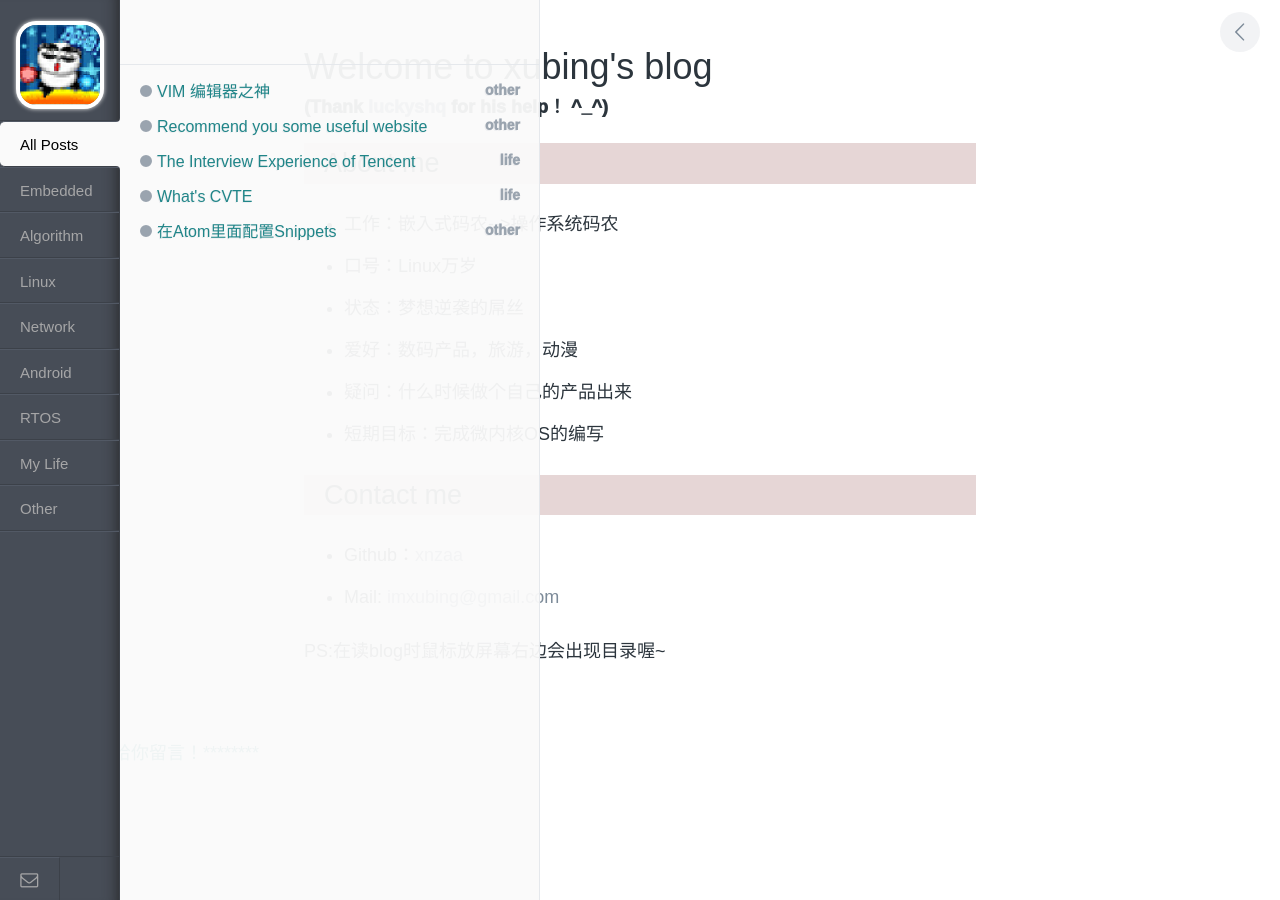
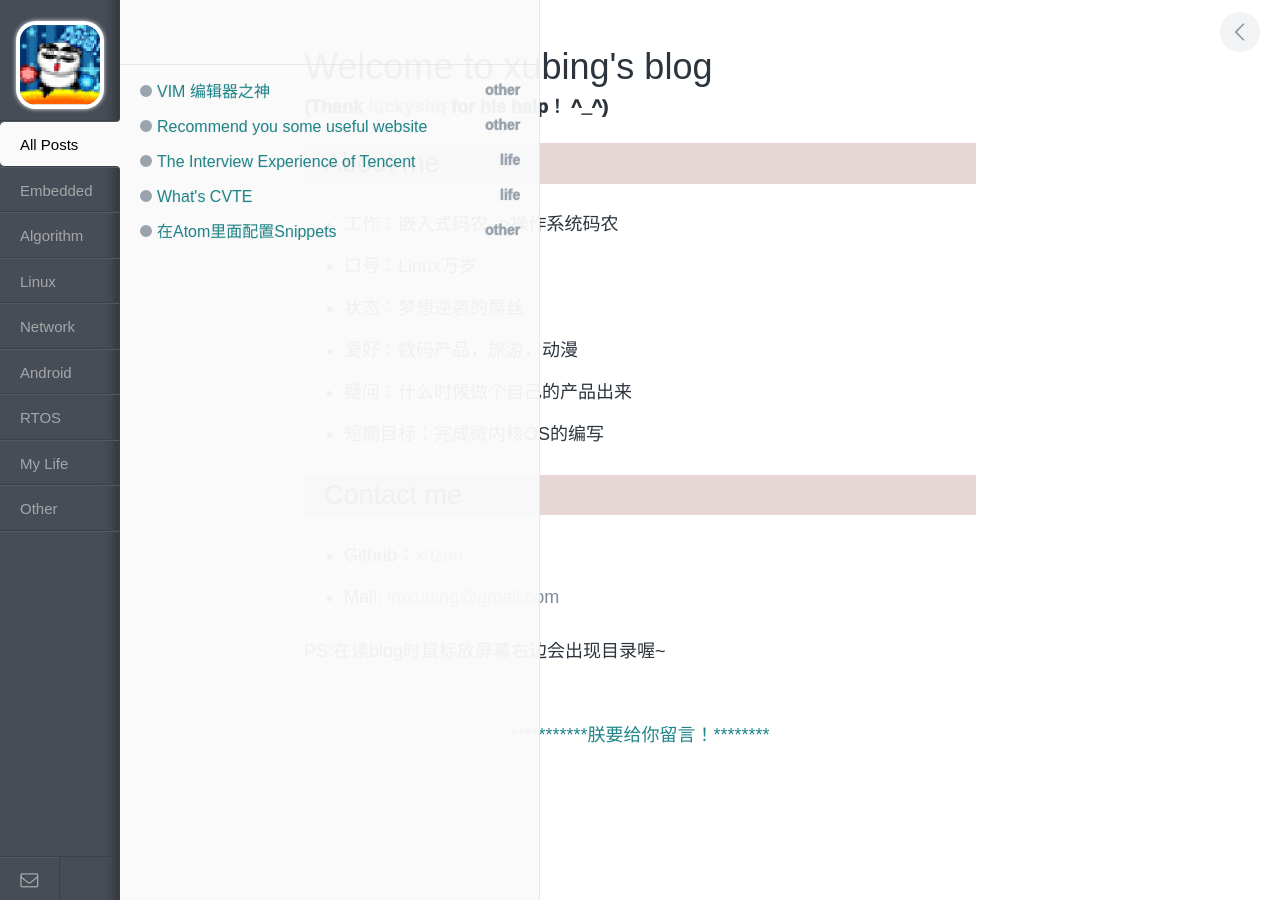
Before and after one commit to xnzaa/xnzaa.github.io, a Jekyll site: the page built from index.html, in a window 1280 px wide. Built offline with Jekyll 4.4.1, drawn with Linux system fonts in a browser that asks for light colours; comment, search, counter and statistics services are not loaded.

Commit message:
change post

```diff
--- a/_layouts/index.html
+++ b/_layouts/index.html
@@ -94,7 +94,7 @@
           <ul id="post__toc-ul"></ul>
         </div>
       </div>
-	 <p><a href="#" onclick="window.location.reload()" vertical-align:middle; >***********朕要给你留言！********</a></p>
+	 <div style="text-align:center;"><a href="#" onclick="window.location.reload()" vertical-align:middle; >***********朕要给你留言！********</a></div>
 		</div>
     </div> <!-- end #post -->
 
```
